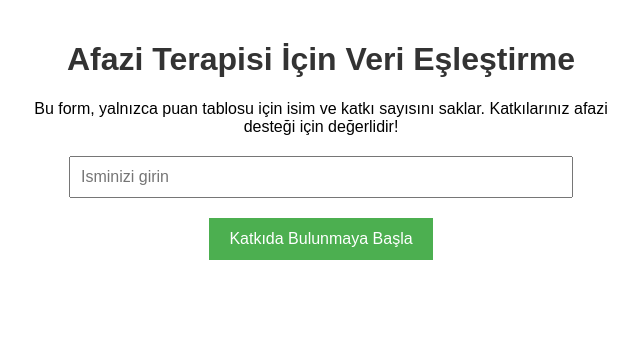
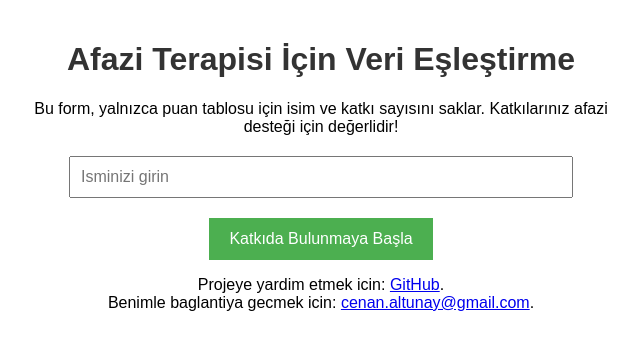
Before and after one commit to caltunay/therapy-app-data-generator, a Flask app: page /username in a window 1280 px wide. Shown: the top 350 px of the page, without its empty margins (319-959 px from the left). Run offline with Flask 3, Linux system fonts and the light colour scheme.

Commit message:
syntax error fixed, repo and contact added to pages

```diff
--- a/database.py
+++ b/database.py
@@ -1,4 +1,3 @@
-\
 import requests
 import boto3
 import os
--- a/templates/index.html
+++ b/templates/index.html
@@ -66,5 +66,11 @@
             </tbody>
         </table>
     </div>
+    <footer>
+        <p>
+            Projeye yardim etmek icin: <a href="https://github.com/caltunay/therapy-app-data-generator" target="_blank">GitHub</a>.
+            Benimle baglantiya gecmek icin: <a href="mailto:cenan.altunay@gmail.com">cenan.altunay@gmail.com</a>.
+        </p>
+    </footer>
 </body>
 </html>
--- a/templates/username.html
+++ b/templates/username.html
@@ -42,5 +42,11 @@
         </div>
         <button type="submit">Katkıda Bulunmaya Başla</button>
     </form>
+    <footer>
+        <p>
+            Projeye yardim etmek icin: <a href="https://github.com/caltunay/therapy-app-data-generator" target="_blank">GitHub</a>.
+            <br>Benimle baglantiya gecmek icin: <a href="mailto:cenan.altunay@gmail.com">cenan.altunay@gmail.com</a>.
+        </p>
+    </footer>
 </body>
 </html>
```
